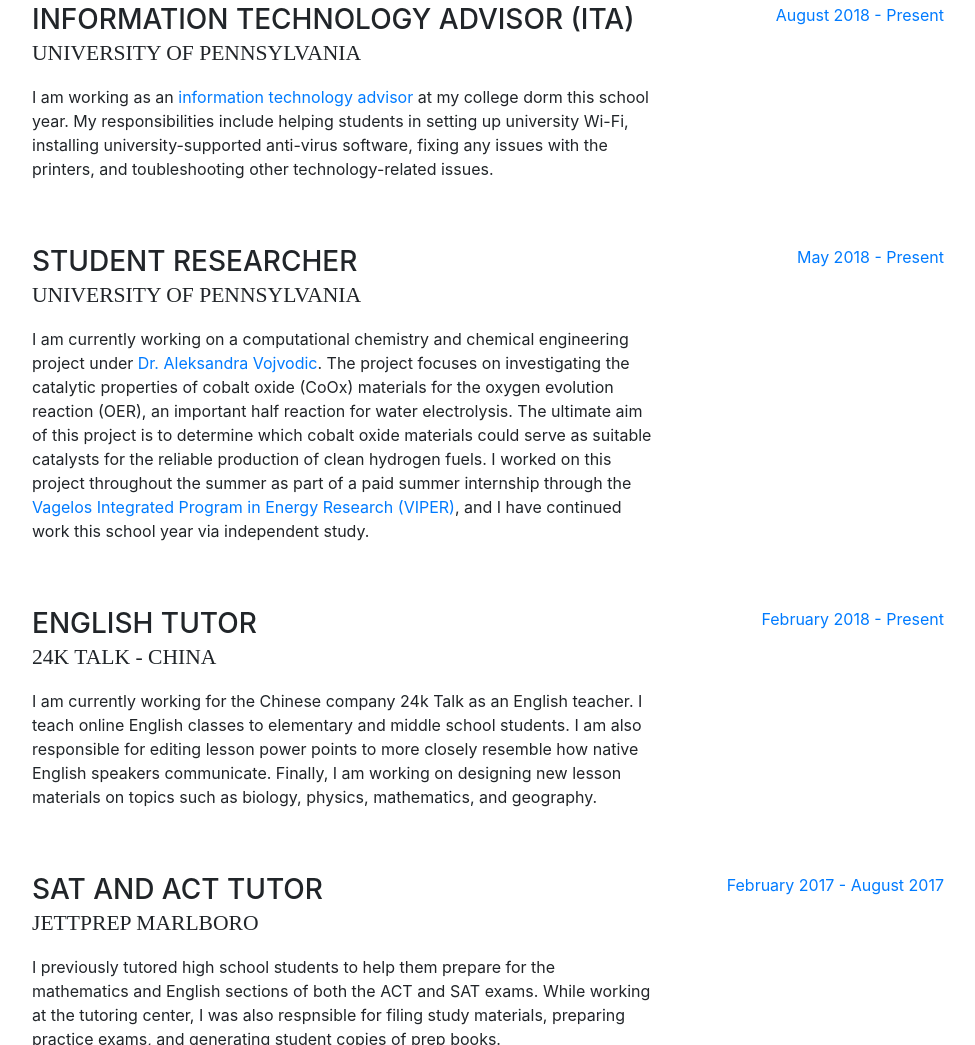
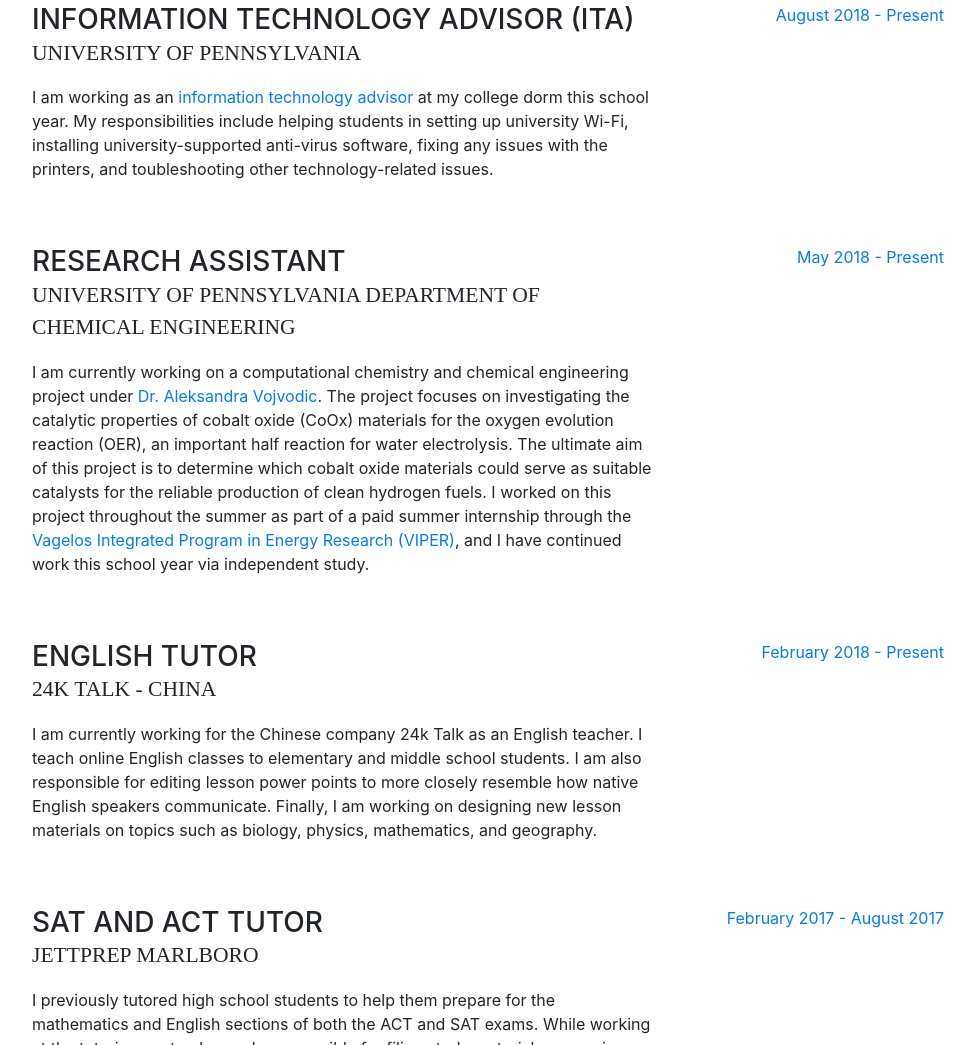
Before and after one commit to ayush-parikh/ayush-parikh.github.io, a website with bundled scripts: page index.html in a window 1280 px wide. Shown: the part 931-1976 px from the top of the page, without its empty margins (288-1263 px from the left). Built offline with nearby package versions, Linux system fonts and the light colour scheme; a web font is replaced by a local one.

Commit message:
Update index.html

```diff
--- a/index.html
+++ b/index.html
@@ -169,8 +169,8 @@
 
           <div class="resume-item d-flex flex-column flex-md-row mb-5">
             <div class="resume-content mr-auto">
-              <h3 class="mb-0">Student Researcher</h3>
-              <div class="subheading mb-3">University of Pennsylvania</div>
+              <h3 class="mb-0">Research Assistant</h3>
+              <div class="subheading mb-3">University of Pennsylvania Department of Chemical Engineering</div>
               <p>I am currently working on a computational chemistry and chemical engineering project under <a href="https://www.seas.upenn.edu/directory/profile.php?
               ID=220" target="_blank">Dr. Aleksandra Vojvodic</a>. The project focuses on investigating the catalytic properties of cobalt oxide (CoOx) materials for
               the oxygen evolution reaction (OER), an important half reaction for water electrolysis. The ultimate aim of this project is to determine which
```
